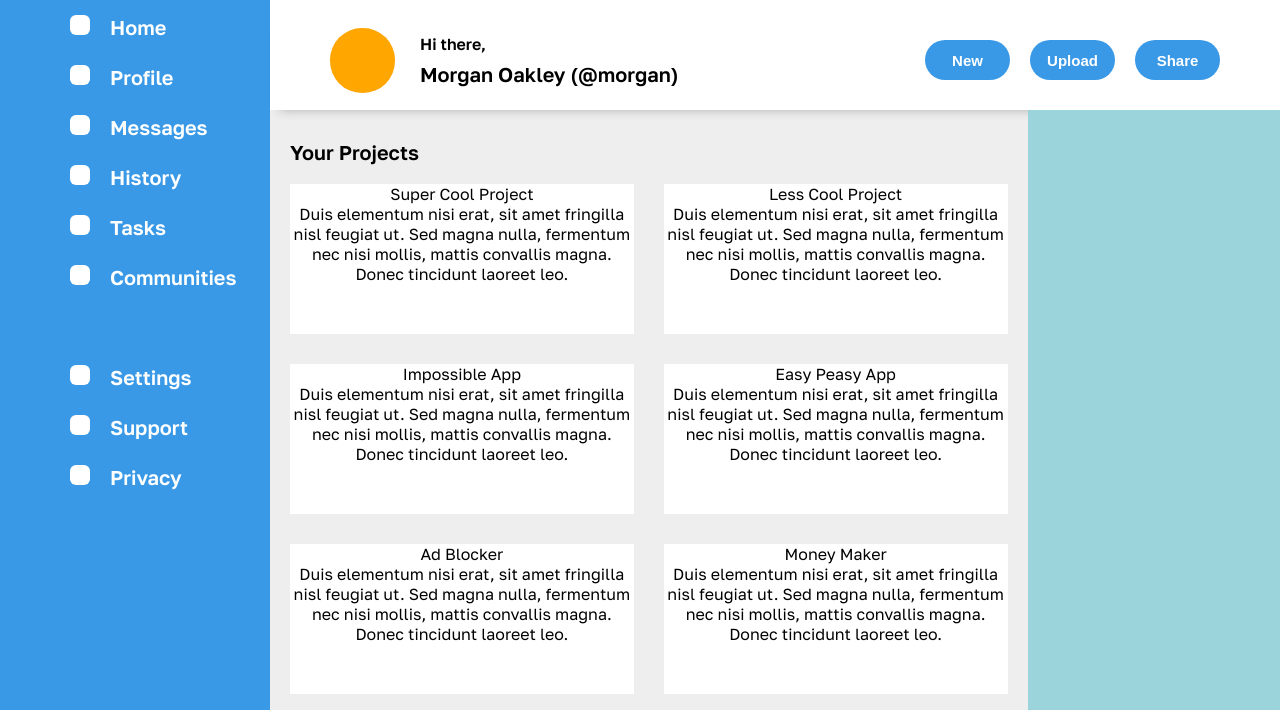
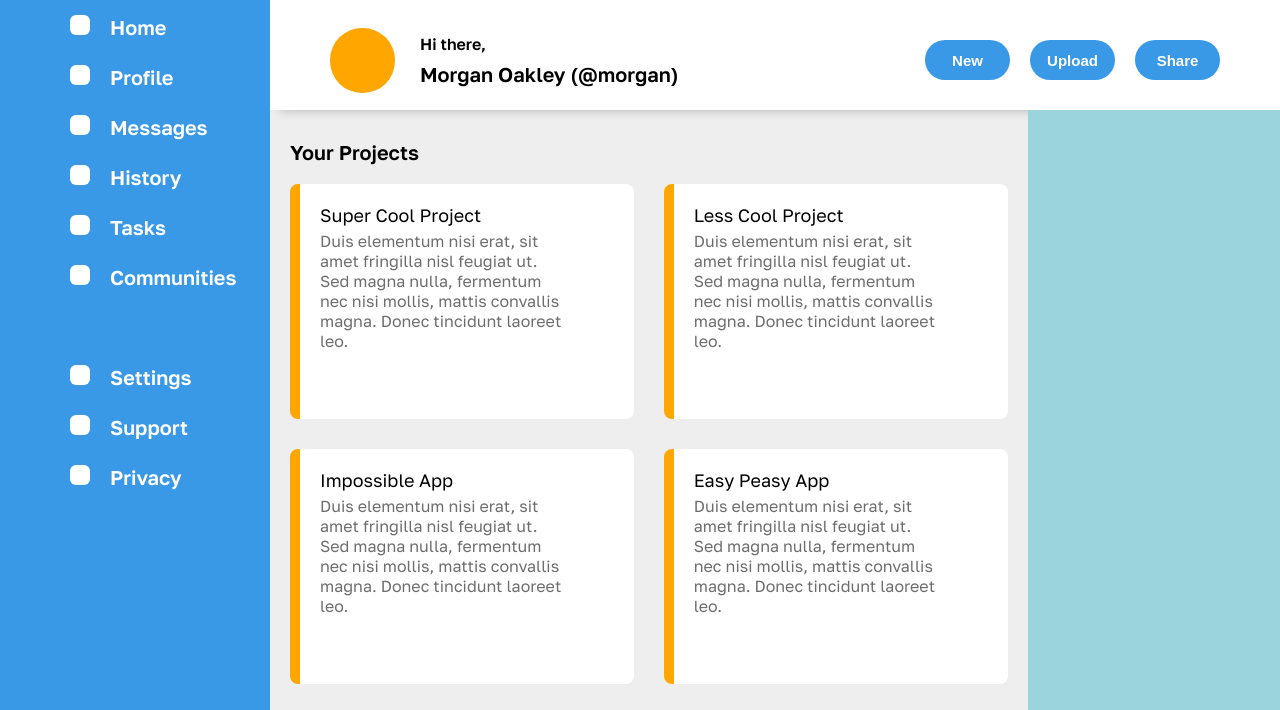
Before and after one commit to lia-na-2210/Project-Admin-Dashboard, a plain HTML site: page index.html in a window 1280 px wide. Shown: the part 90-800 px from the top of the page. Drawn offline with Linux system fonts and the light colour scheme.

Commit message:
grid styling

```diff
--- a/styles.css
+++ b/styles.css
@@ -1,7 +1,12 @@
+html {
+    height: 100%;
+}
+
 body {
     margin: 0;
     padding: 0;
     height: 100%;
+    background-color: rgb(238, 238, 238);
   }
 
 .container {
@@ -9,8 +14,7 @@ body {
     display: grid;
     grid-template-columns: repeat(5, 1fr);
     grid-template-rows: 100px 100px 1fr;
-    background-color: rgb(238, 238, 238);
-    height: 100vh;
+    height: 100%;
     font-family: 'Golos Text', sans-serif;
 }
 
@@ -126,7 +130,8 @@ input {
     background-color: rgb(57, 153, 231);
     color: white;
     grid-column: 1 / 2;
-    grid-row: 1 / 4;
+    grid-row: 1 / 5;
+    height: 100%;
 
     display: grid;
     grid-template-rows: 100px 1fr;
@@ -192,8 +197,9 @@ input {
 
 .projects {
     grid-column: 2 / 5;
-    grid-row: 3 / 4;
+    grid-row: 3;
     padding: 10px 20px;
+    height: 100%;
 }
 
 .projects p {
@@ -211,12 +217,24 @@ input {
 
 .card {
     background-color: white;
-    border-left: rgb(255, 166, 0);
-    height: 150px;
+    border-left: 10px solid rgb(255, 166, 0);
+    border-radius: 8px;
+    height: 180px;
+    text-align: left;
+    padding: 20px 65px 35px 20px;
+    color: rgb(109, 109, 109);
+
+}
+
+.card > .title {
+    font-size: 18px;
+    color: black;
+    margin-bottom: 5px;
 }
 
 .notifications {
     background-color: rgb(155, 212, 219);
     grid-column: 5 / 6;
-    grid-row: 3 / 4;
+    grid-row: 3;
+    height: 100%;
 }
```
